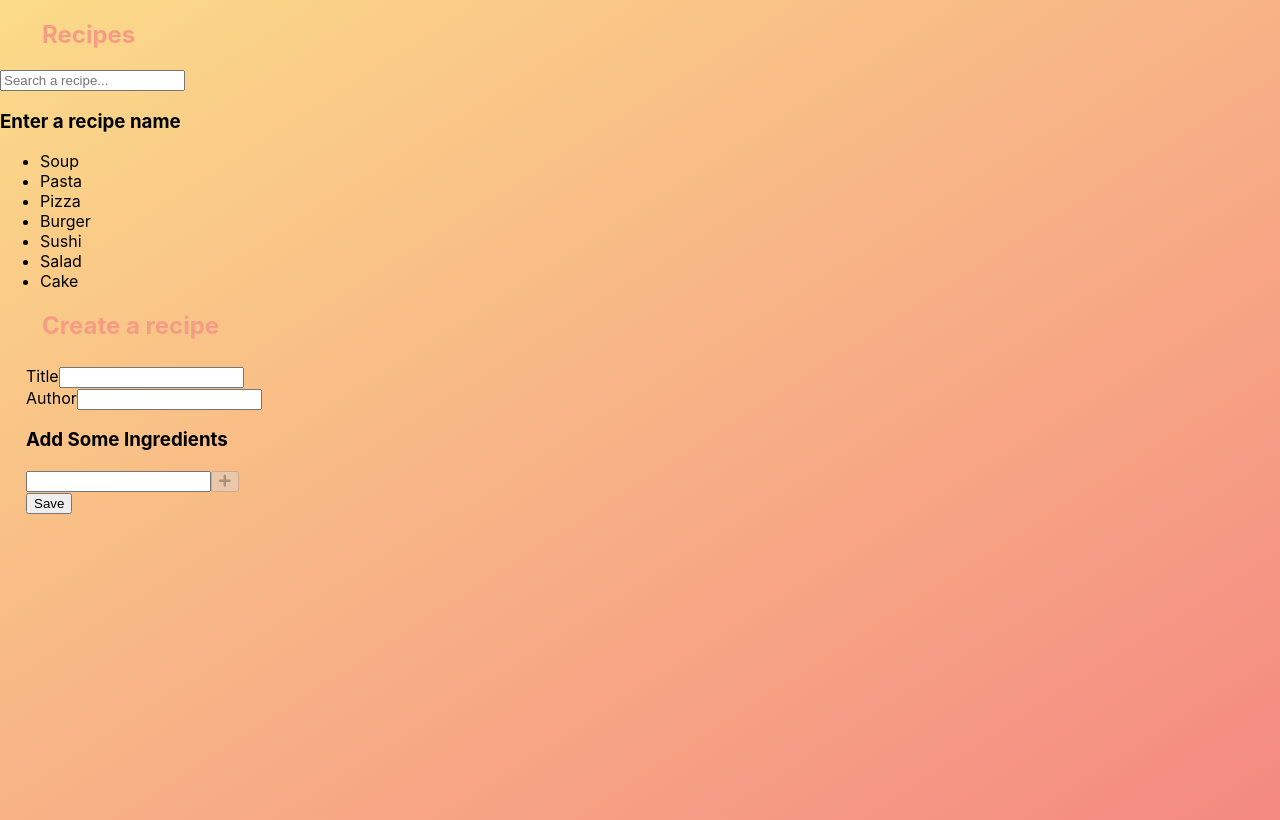
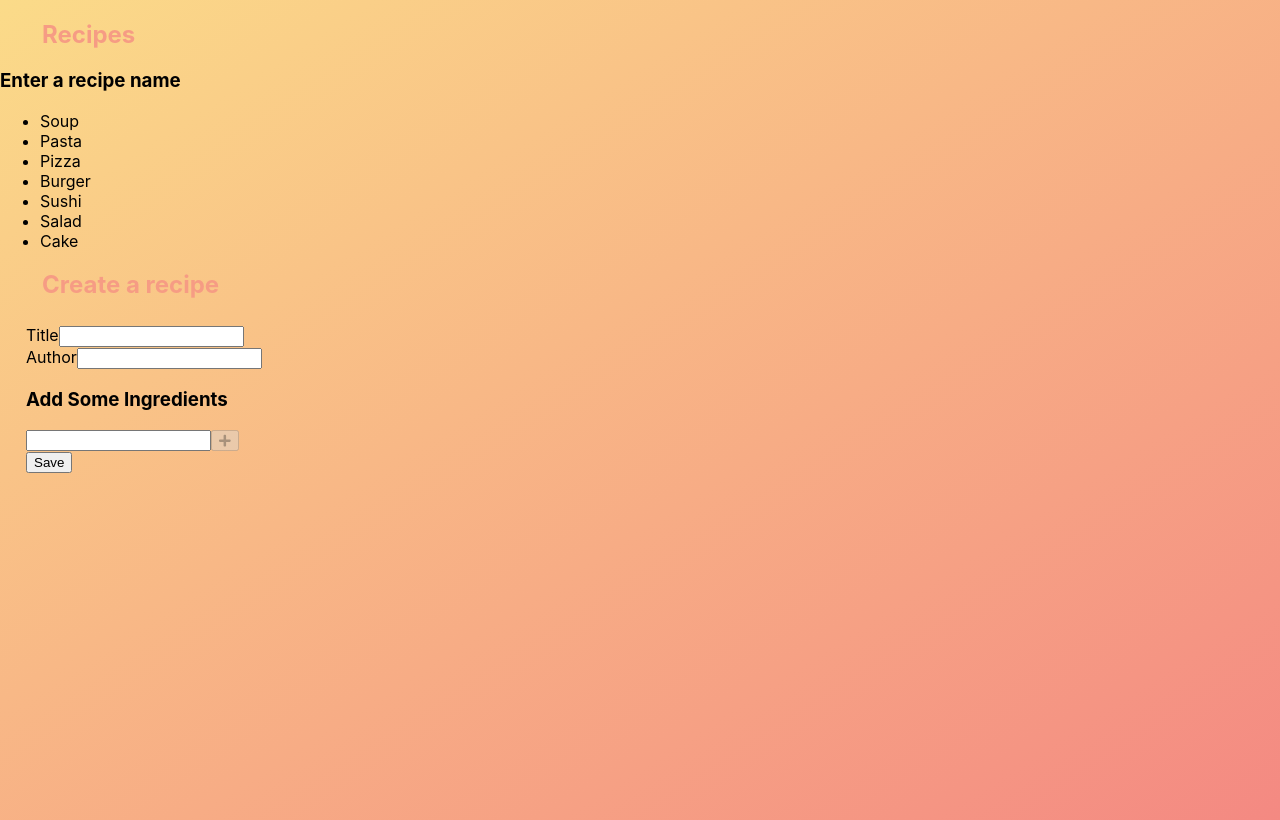
Before and after one commit to Makentosha/recipe-app, a React app: page / in a window 1280 px wide. Built offline with nearby package versions, Linux system fonts and the light colour scheme.

Commit message:
add a route for search input

```diff
--- a/package.json
+++ b/package.json
@@ -43,11 +43,14 @@
     "postcss-preset-env": "6.6.0",
     "postcss-safe-parser": "4.0.1",
     "prop-types": "^15.7.2",
+    "query-string": "^6.8.2",
     "react": "^16.8.6",
     "react-app-polyfill": "^1.0.1",
     "react-dev-utils": "^9.0.1",
     "react-dom": "^16.8.6",
     "react-redux": "^7.1.0",
+    "react-router": "^5.0.1",
+    "react-router-dom": "^5.0.1",
     "redux": "^4.0.4",
     "redux-thunk": "^2.3.0",
     "resolve": "1.10.0",
--- a/src/App.jsx
+++ b/src/App.jsx
@@ -1,4 +1,5 @@
 import React from 'react';
+import {BrowserRouter} from 'react-router-dom';
 import './App.css';
 import axios from 'axios';
 
@@ -15,7 +16,10 @@ axios.interceptors.response.use((res) => {
 });
 
 function App() {
-  return <MainContainer />;
+  return (
+    <BrowserRouter>
+      <MainContainer/>
+    </BrowserRouter>);
 }
 
 export default App;
--- a/src/components/Recipe/RecipeList/Container.jsx
+++ b/src/components/Recipe/RecipeList/Container.jsx
@@ -1,7 +1,10 @@
 import React from 'react';
+import {Route} from 'react-router-dom';
 import {connect} from 'react-redux';
 import {bindActionCreators} from 'redux';
 import PropTypes from 'prop-types';
+import {withRouter} from 'react-router';
+import queryString from 'query-string';
 
 import * as recipeSelectors from 'store/selectors';
 import * as recipeService from 'store/sideEffects';
@@ -12,16 +15,24 @@ import SearchInput from 'components/shared/SearchInput/SearchInput';
 class Container extends React.Component {
   constructor(props) {
     super(props);
-    this.state = {
-      recipeSearchQuery: ''
-    };
 
     this.handleRecipeSearch = this.searchRecipe.bind(this);
     this.handleRecipeSelect = this.selectRecipe.bind(this);
+
+    this.renderSearchInput = () => {
+      return <SearchInput onInput={this.handleRecipeSearch}/>;
+    };
+  }
+
+  componentDidMount() {
+    const {query} = queryString.parse(this.props.location.search);
+
+    if (query) {
+      this.searchRecipe(query);
+    }
   }
 
   searchRecipe(query) {
-    this.setState({recipeSearchQuery: query});
     if (query.length >= 3) {
       this.props.fetchRecipeList(query);
     }
@@ -35,9 +46,9 @@ class Container extends React.Component {
     return (
       <React.Fragment>
         <h2 style={{paddingLeft: '42px', color: '#f69c84'}}>Recipes</h2>
-        <SearchInput
-          onInput={this.handleRecipeSearch}
-          value={this.state.recipeSearchQuery}/>
+        <Route
+          path="/search"
+          render={this.renderSearchInput}/>
         <RecipeList
           isLoading={this.props.isLoading}
           recipes={this.props.recipes}
@@ -52,7 +63,8 @@ Container.propTypes = {
   fetchRecipeList: PropTypes.func,
   fetchRecipeDetails: PropTypes.any,
   isLoading: PropTypes.bool,
-  recipes: PropTypes.array
+  recipes: PropTypes.array,
+  location: PropTypes.object
 };
 
 function mapStoreToProps(state) {
@@ -70,4 +82,4 @@ function mapDispatchToProps(dispatch) {
 }
 
 
-export default connect(mapStoreToProps, mapDispatchToProps)(Container);
+export default connect(mapStoreToProps, mapDispatchToProps)(withRouter(Container));
--- a/src/components/shared/SearchInput/SearchInput.jsx
+++ b/src/components/shared/SearchInput/SearchInput.jsx
@@ -1,11 +1,23 @@
 import React from 'react';
 import PropTypes from 'prop-types';
+import {withRouter} from 'react-router-dom';
+import queryString from 'query-string';
 
 import styles from './SearchInput.css';
 
 function SearchInput(props) {
   function handleInput(e) {
+    const routeObject = { pathname: props.location.pathname };
+    const inputValue = e.target.value;
+
+    if (inputValue) {
+      routeObject.search = queryString.stringify({query: inputValue});
+    }
+
+    props.history.push(routeObject);
     props.onInput(e.target.value);
+
+    console.log(props);
   }
 
   return (
@@ -13,14 +25,15 @@ function SearchInput(props) {
       className={styles['search-bar']}
       placeholder="Search a recipe..."
       type="text"
-      value={props.value}
+      value={queryString.parse(props.location.search).query || ''}
       onChange={handleInput}/>
   );
 }
 
 SearchInput.propTypes = {
-  value: PropTypes.string,
-  onInput: PropTypes.func
+  onInput: PropTypes.func,
+  location: PropTypes.object,
+  history: PropTypes.object
 };
 
-export default SearchInput;
+export default withRouter(SearchInput);
```
Also changed, not shown: 1 other file (tests, documents, lock files or other folders).
